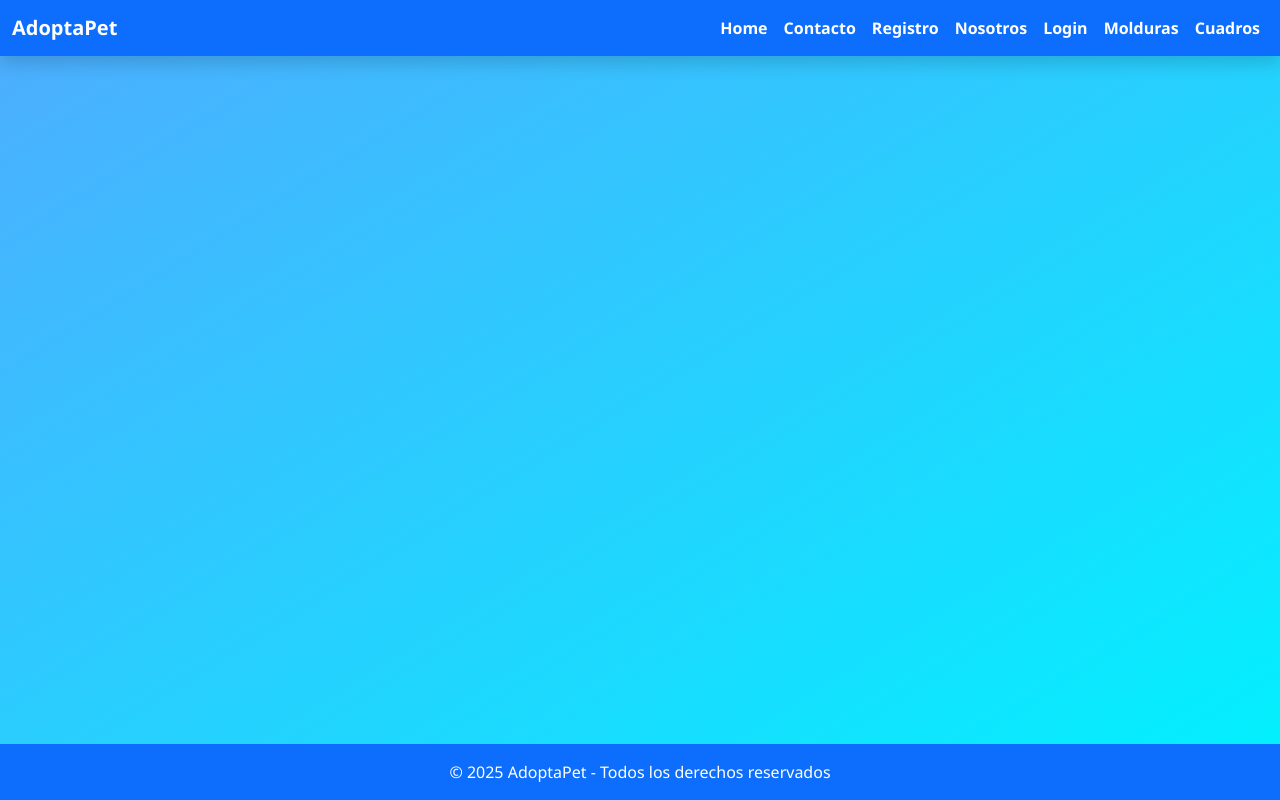
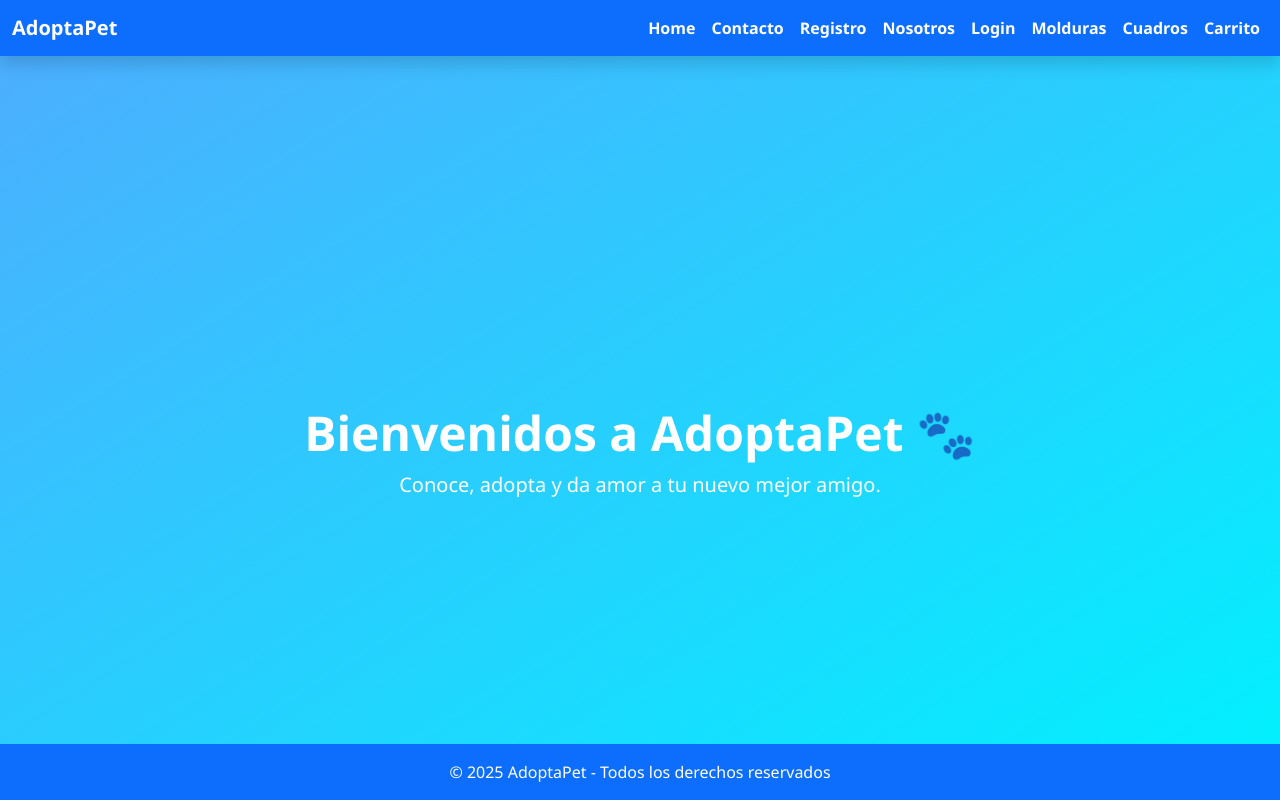
Before and after one commit to Lucem-nacho/LegacyFrame_V2, a React (Vite) app: page /carrito in a window 1280 px wide. Built offline with nearby package versions, Linux system fonts and the light colour scheme.

Commit message:
Añadiendo molde carrito

```diff
--- a/src/App.tsx
+++ b/src/App.tsx
@@ -6,6 +6,7 @@ import Login from "./Pages/Login";
 import Molduras from "./Pages/Molduras";
 import Cuadros from "./Pages/cuadros";
 import Nosotros from "./Pages/Nosotros";
+import Carrito from "./Pages/Carrito";
 
 function App() {
   return (
@@ -54,6 +55,11 @@ function App() {
                   Cuadros
                 </Link>
               </li>
+              <li className="nav-item">
+                <Link className="nav-link" to="/carrito">
+                  Carrito
+                </Link>
+              </li>
             </ul>
           </div>
         </div>
@@ -69,6 +75,7 @@ function App() {
           <Route path="/molduras" element={<Molduras />} />
           <Route path="/cuadros" element={<Cuadros />} />
           <Route path="/nosotros" element={<Nosotros />} />
+          <Route path="/carrito" element={<Carrito />} />
         </Routes>
       </div>
 
--- /dev/null
+++ b/src/Pages/Carrito.tsx
@@ -0,0 +1,16 @@
+import React from "react";
+
+const Carrito: React.FC = () => { // Declara un componente funcional llamado Home, significa React Functional Component, y le dice a TypeScript que Home es un componente de React.
+  return (
+    <div className="main-content">
+      <h1 className="text-white fw-bold display-5">
+        Bienvenidos a AdoptaPet 🐾
+      </h1>
+      <p className="lead text-white">
+        Conoce, adopta y da amor a tu nuevo mejor amigo.
+      </p>
+    </div>
+  );
+};
+
+export default Carrito;
```
